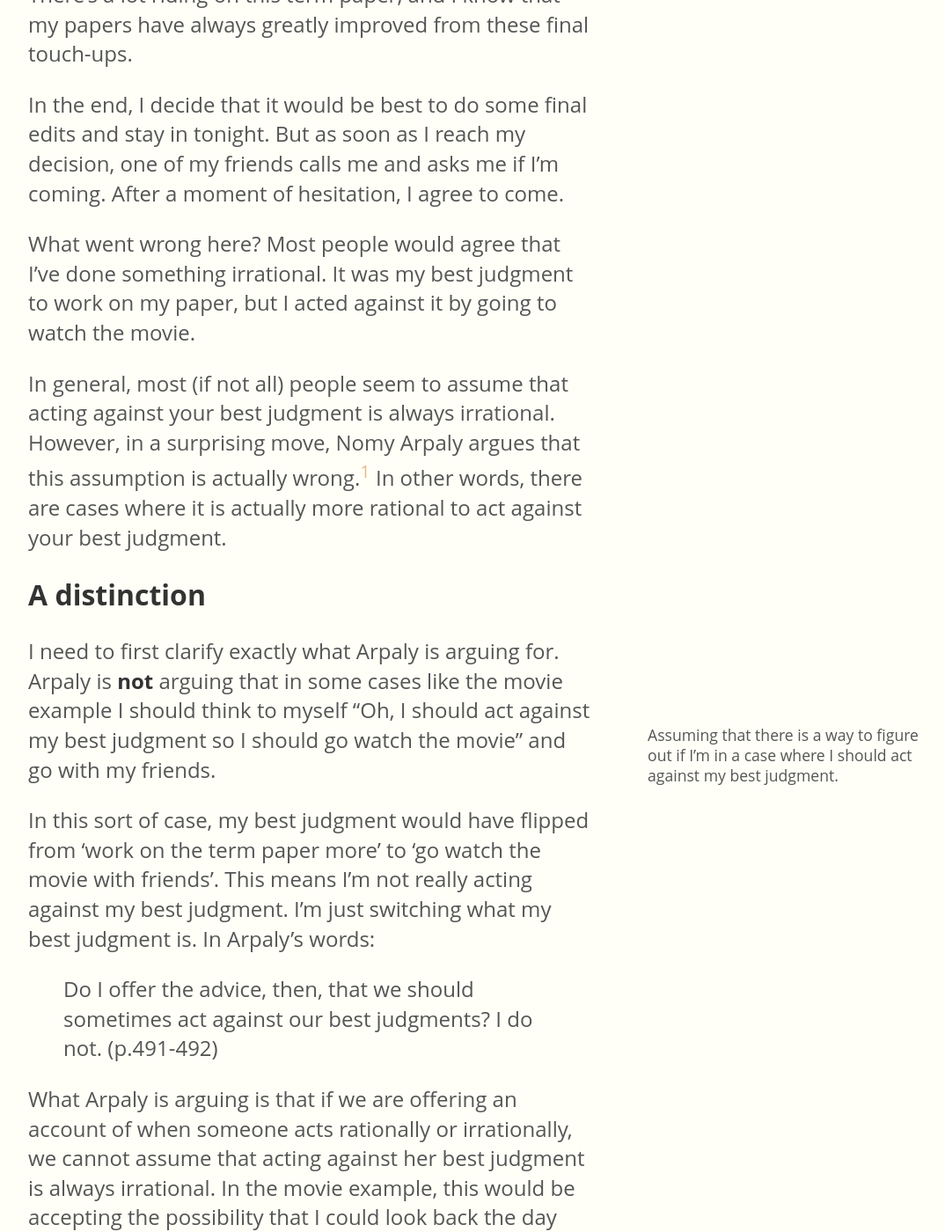
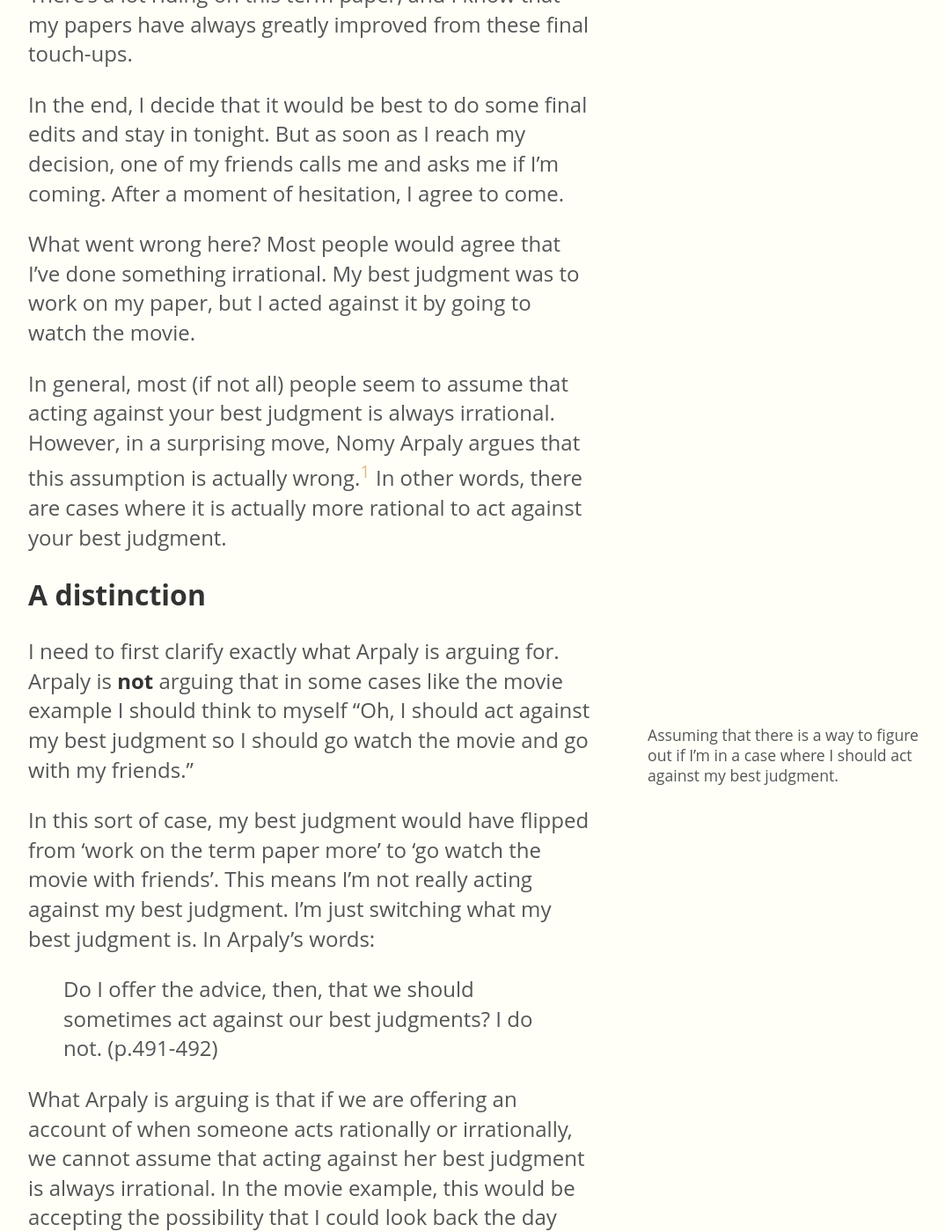
Before and after one commit to wchoi11/notchmess, a Jekyll site: the page built from _posts/2019-11-23-acting-rationally.md, in a window 1280 px wide and 1400 px high, scrolled down 672 px. Shown: the whole window at 88% size, without its empty margins (128-1202 px from the left). Built offline with Jekyll 4.4.1, drawn with Linux system fonts in a browser that asks for light colours; some of the changed text lies outside the part shown.

```diff
--- a/_posts/2019-11-23-acting-rationally.md
+++ b/_posts/2019-11-23-acting-rationally.md
@@ -29,7 +29,7 @@ as soon as I reach my decision, one of my friends calls me and asks me if I'm co
 After a moment of hesitation, I agree to come.
 
 What went wrong here? Most people would agree that I've done something
-irrational. It was my best judgment to work on my paper, but I acted against it by
+irrational. My best judgment was to work on my paper, but I acted against it by
 going to watch the movie.
 
 In general, most (if not all) people seem to assume that acting against
@@ -49,7 +49,7 @@ that in some cases like the movie example I should think to myself "Oh, I should
   Assuming that there is a way to figure out if I'm in a case where I should
   act against my best judgment.
 </span>
-best judgment so I should go watch the movie" and go with my friends.
+best judgment so I should go watch the movie and go with my friends."
 
 In this sort of case, my
 best judgment would have flipped from 'work on the term paper more' to
```
Also changed, not shown: other parts of _posts/2019-11-23-acting-rationally.md (+5 -3 lines).
